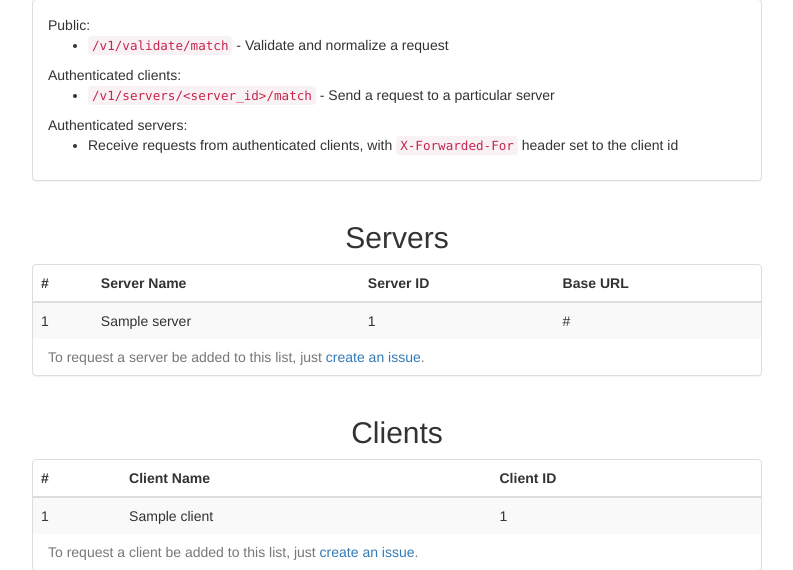
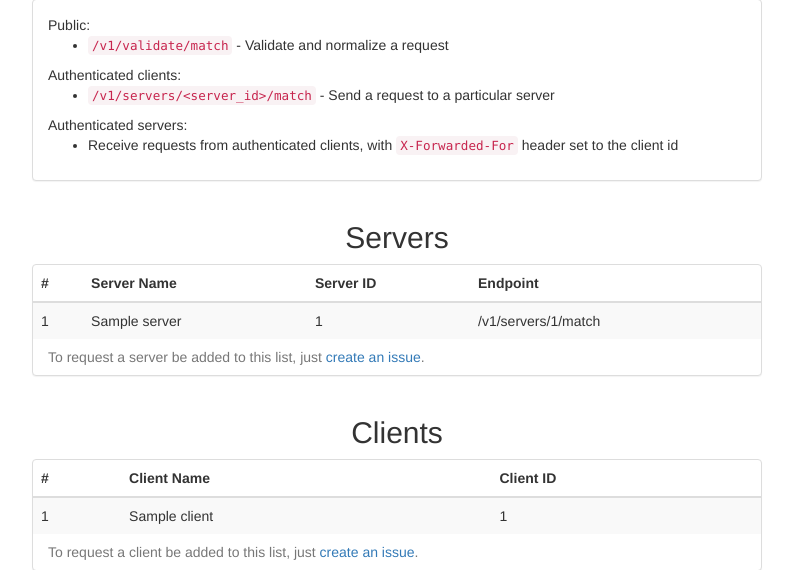
Before and after one commit to MatchmakerExchange/exchange-server, a Python web app: template server/templates/index.html in a window 1280 px wide. Shown: the part 390-960 px from the top of the page, without its empty margins (243-1036 px from the left). Run offline with Jinja, Linux system fonts and the light colour scheme; the template is opened without the code that fills it: most values are stand-ins (such as "Sample title", 1, 10 or a date in 2020); some libraries are stand-ins or nearby versions.

Commit message:
[index] Updated server formatting

```diff
--- a/server/templates/index.html
+++ b/server/templates/index.html
@@ -50,7 +50,7 @@
                         <th>#</th>
                         <th>Server Name</th>
                         <th>Server ID</th>
-                        <th>Base URL</th>
+                        <th>Endpoint</th>
                     </tr>
                     </thead>
                     <tbody>
@@ -59,7 +59,7 @@
                         <td>{{ loop.index }}</td>
                         <td>{{ server.server_label }}</td>
                         <td>{{ server.server_id }}</td>
-                        <td>{{ server.base_url }}</td>
+                        <td>/v1/servers/{{ server.server_id }}/match</td>
                     </tr>
                     {% endfor %}
                     </tbody>
```
